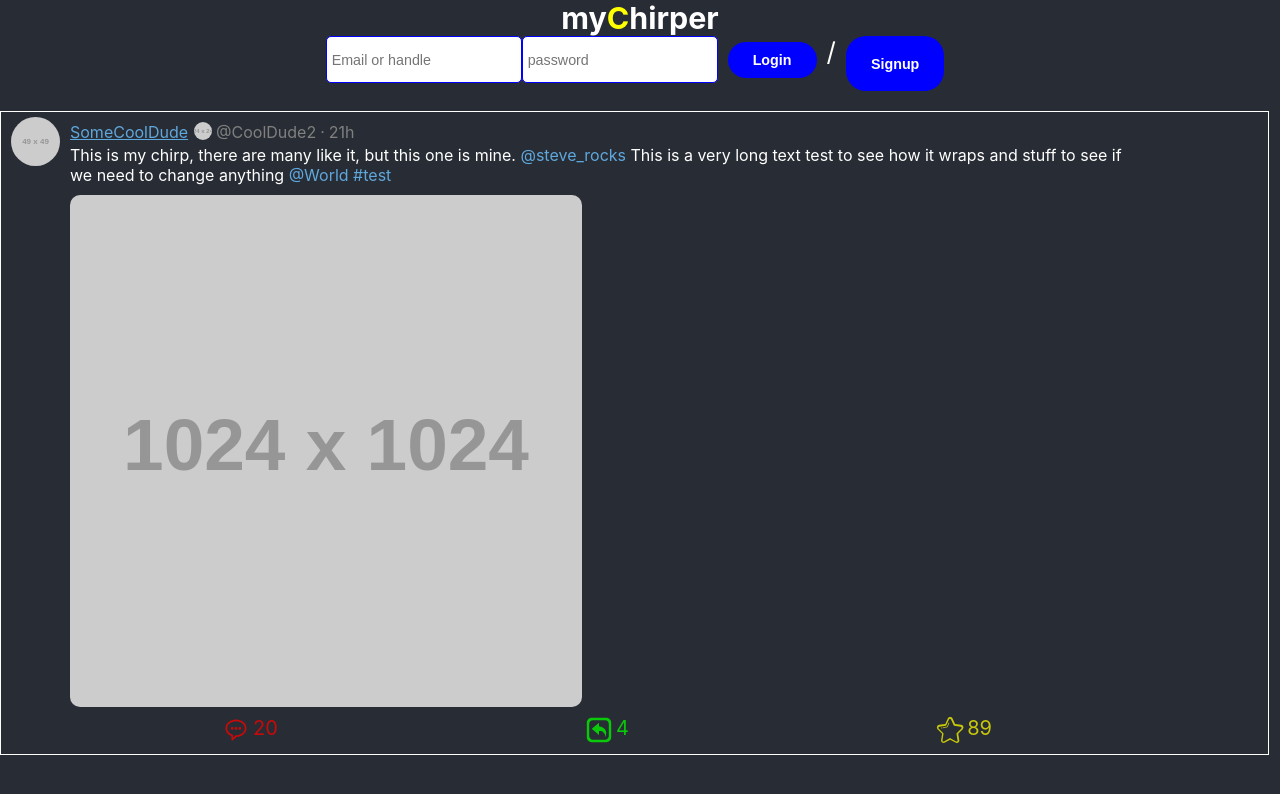
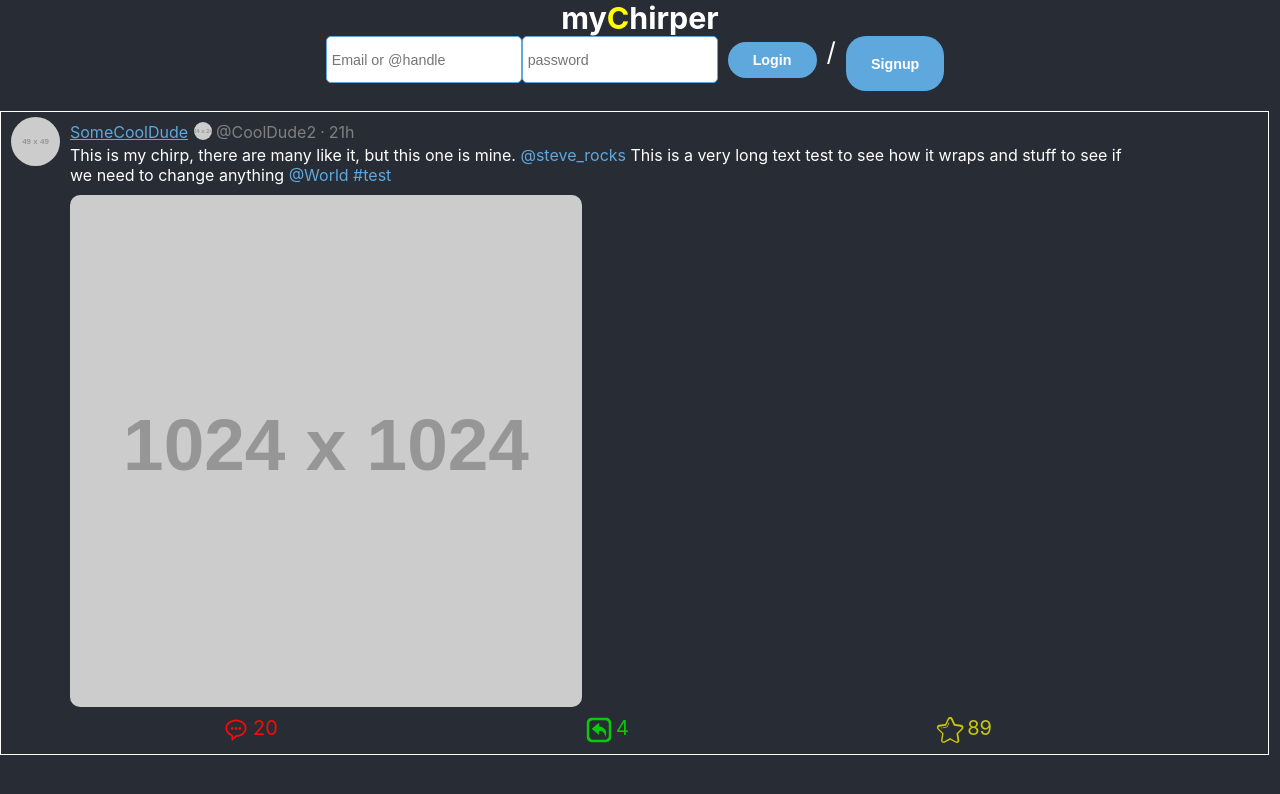
Before and after one commit to Michael-Lafreniere/chirper, a React (Create React App) app in the folder client/: page / in a window 1280 px wide. Both pictures are taken after a click on the button "Login". Shown: the top 794 px of the page. Built offline with nearby package versions, Linux system fonts and the light colour scheme.

Commit message:
Can now successfully login and set local data with user info & access tokens.  Need to detect logged in users and change header next.

```diff
--- a/client/src/App.css
+++ b/client/src/App.css
@@ -3,7 +3,9 @@
   --bkgrnd-color: #282c34;
   --base-color: #fff;
   --highlight-color: #5fa8de;
-  --comment-color: rgba(200, 10, 10, 255);
+  --comment-color: rgba(250, 10, 10, 255);
+  --error-color: rgba(198, 20, 20, 255);
+  --required-color: rgba(200, 10, 10, 255);
   --rechirp-color: rgba(10, 200, 10, 255);
   --star-color: rgba(200, 200, 10, 255);
 
--- a/client/src/components/Header.css
+++ b/client/src/components/Header.css
@@ -22,10 +22,10 @@ header {
 
 .login-signup input {
   padding: 5px;
-  background-color: white;
-  color: blue;
+  background-color: var(--base-color);
+  color: var(--highlight-color);
   outline: none;
-  border: 1px solid blue;
+  border: 1px solid var(--highlight-color);
   border-radius: 5px;
   height: 35px;
   font-size: 0.55em;
@@ -36,10 +36,23 @@ header {
   outline: none;
   border-radius: 20px;
   padding: 10px 25px;
-  background-color: blue;
-  color: white;
+  background-color: var(--highlight-color);
+  color: var(--base-color);
   margin: 0 10px;
   font-size: 0.55em;
   font-weight: 550;
   cursor: pointer;
 }
+
+.error-input {
+  border: 2px solid var(--error-color);
+  border-radius: 4px;
+}
+
+.error-text {
+  margin: 0.25em 0 0 0;
+  padding: 0;
+  color: var(--error-color);
+  font-style: bold;
+  font-size: 1.2rem;
+}
--- a/client/src/components/InputField.css
+++ b/client/src/components/InputField.css
@@ -61,7 +61,7 @@ input::selection {
 
 .required {
   font-size: 0.85em;
-  color: red;
+  color: var(--required-color);
   margin-right: 3px;
 }
 
@@ -80,7 +80,7 @@ textarea:focus {
 .input-form input:focus + .label-name .content-name .required,
 .input-form input:valid + .label-name .content-name .required {
   transform: translateY(-5%);
-  color: red;
+  color: var(--error-color);
 }
 
 .input-form input:focus + .label-name::after,
@@ -94,5 +94,5 @@ textarea:focus {
   bottom: -40%;
   left: 0%;
   font-size: 0.85em;
-  color: red;
+  color: var(--error-color);
 }
--- a/client/src/components/InputField.js
+++ b/client/src/components/InputField.js
@@ -11,6 +11,7 @@ import './InputField.css';
   @minLength: number of characters needed at a minimum.
   @maxLength: maximum number of characters allowed.
   @progressiveErrorChecking: true or false (default)
+  @requiredSymbol: text, default is *
 */
 
 class InputField extends Component {
@@ -34,8 +35,7 @@ class InputField extends Component {
       this.state.maxLength
     );
     if (error !== undefined) this.setState({ error });
-    if (this.state.update !== undefined)
-      this.state.update(event);
+    if (this.state.update !== undefined) this.state.update(event);
   };
 
   onKeyUp = event => {
@@ -75,7 +75,8 @@ class InputField extends Component {
       onChange,
       disabled,
       error,
-      maxLength
+      maxLength,
+      requiredSymbol
     } = this.props;
 
     const attrs = {
@@ -90,6 +91,9 @@ class InputField extends Component {
     };
 
     if (name === undefined) attrs.name = this.state.text;
+    let errorMsg = null;
+    if (this.state.error)
+      errorMsg = <span className="error">{this.state.error}</span>;
     if (classes) attrs.classNames = classes;
     if (this.state.type === 'email' || this.state.input === 'textOnly')
       attrs.type = 'text';
@@ -99,11 +103,8 @@ class InputField extends Component {
     if (this.state.width === 'long') divClass += ' input-form_long-width';
 
     let required = null;
-    if (this.state.required) required = <span className="required">*</span>;
-
-    let errorMsg = null;
-    if (this.state.error)
-      errorMsg = <span className="error">{this.state.error}</span>;
+    if (this.state.required)
+      required = <span className="required">{requiredSymbol}</span>;
 
     return (
       <div className={divClass}>
@@ -138,7 +139,8 @@ InputField.propTypes = {
   update: PropTypes.func,
   disabled: PropTypes.bool,
   require: PropTypes.bool,
-  error: PropTypes.string
+  error: PropTypes.string,
+  requiredSymbol: PropTypes.string
 };
 
 InputField.defaultProps = {
@@ -153,7 +155,8 @@ InputField.defaultProps = {
   update: () => {},
   disabled: false,
   required: false,
-  error: null
+  error: null,
+  requiredSymbol: '*'
 };
 
 export default InputField;
--- a/client/src/components/Login.js
+++ b/client/src/components/Login.js
@@ -1,17 +1,70 @@
 import React, { useState } from 'react';
+
+import { authUser } from '../utils/dbHelpers';
+
+import LoginFormValidation from '../utils/LoginFormValidation';
+import LoginFormAuthorization from '../utils/LoginFormAuthorization';
+
+const INITIAL_STATE = {
+  account: '',
+  password: ''
+};
 
 export default function Login() {
   const [open, setOpen] = useState(true);
+  const [serverError, setServerError] = React.useState(null);
+  const {
+    handleSubmit,
+    handleChange,
+    handleBlur,
+    values,
+    errors,
+    isSubmitting
+  } = LoginFormValidation(
+    INITIAL_STATE,
+    LoginFormAuthorization,
+    authenticateUser
+  );
+
+  async function authenticateUser() {
+    const { account, password } = values;
+    try {
+      await authUser(account, password);
+      setOpen(false);
+    } catch (error) {
+      console.log('Authentication error:', error);
+      setServerError(error);
+    }
+  }
 
   return (
     <>
       {open ? (
         <button onClick={() => setOpen(!open)}>Login</button>
       ) : (
-        <form>
-          <input type="text" placeholder="Email or handle" />
-          <input type="password" placeholder="password" />
-          <button>Login</button>
+        <form onSubmit={handleSubmit}>
+          <input
+            name="account"
+            value={values.account}
+            type="text"
+            onChange={handleChange}
+            onBlur={handleBlur}
+            className={errors.account && 'error-input'}
+            placeholder="Email or @handle"
+          />
+          {errors.account && <p className="error-text">{errors.account}</p>}
+          <input
+            name="password"
+            value={values.password}
+            type="password"
+            onChange={handleChange}
+            onBlur={handleBlur}
+            className={errors.password && 'error-input'}
+            placeholder="password"
+          />
+          {errors.password && <p className="error-text">{errors.password}</p>}
+          {serverError && <p className="error-text">{serverError}</p>}
+          <button disabled={isSubmitting}>Login</button>
         </form>
       )}
     </>
--- /dev/null
+++ b/client/src/utils/LoginFormAuthorization.js
@@ -0,0 +1,14 @@
+export default function LoginFormAuthorization(user) {
+  let errors = {};
+  if (!user.account) {
+    errors.account = 'Required';
+  } else if (user.account[0] === '@') {
+    if (user.account.length < 4) errors.account = 'Handle to short';
+  } else if (!/^[A-Z0-9._%+-]+@[A-Z0-9.-]+\.[A-Z]{2,}$/i.test(user.account)) {
+    errors.account = 'Invalid email address';
+  }
+  if (!user.password) {
+    errors.password = 'Required';
+  }
+  return errors;
+}
--- /dev/null
+++ b/client/src/utils/LoginFormValidation.js
@@ -0,0 +1,53 @@
+import React from 'react';
+
+export default function LoginFormValidation(
+  initialState,
+  validate,
+  authenticate
+) {
+  const [values, setValues] = React.useState(initialState);
+  const [isSubmitting, setSubmitting] = React.useState(false);
+  const [errors, setErrors] = React.useState({});
+
+  React.useEffect(() => {
+    if (isSubmitting) {
+      const noErrors = Object.keys(errors).length === 0;
+      if (noErrors) {
+        authenticate();
+        setSubmitting(false);
+      } else {
+        setSubmitting(false);
+      }
+    }
+  }, [errors, isSubmitting, authenticate]);
+
+  function handleBlur(event) {
+    const validationErrors = validate(values);
+    setErrors(validationErrors);
+    // setSubmitting(true);
+  }
+
+  function handleChange(event) {
+    // const [name, value] = event.target;
+    setValues({
+      ...values,
+      [event.target.name]: event.target.value
+    });
+  }
+
+  function handleSubmit(event) {
+    event.preventDefault();
+    const validationErrors = validate(values);
+    setErrors(validationErrors);
+    setSubmitting(true);
+  }
+
+  return {
+    handleSubmit,
+    handleChange,
+    handleBlur,
+    values,
+    errors,
+    isSubmitting
+  };
+}
--- a/client/src/utils/dbHelpers.js
+++ b/client/src/utils/dbHelpers.js
@@ -1,3 +1,5 @@
+const authServer = 'http://192.168.1.71:4000';
+
 export async function submitUser(user, address) {
   const data = {
     name: user.name,
@@ -10,7 +12,7 @@ export async function submitUser(user, address) {
     password: user.password
   };
 
-  const url = address ? address : 'http://192.168.1.71:4000';
+  const url = address ? address : authServer;
 
   fetch(`${url}/create-user`, {
     method: 'POST',
@@ -31,3 +33,33 @@ export async function submitUser(user, address) {
       }
     });
 }
+
+export async function authUser(account, password, address) {
+  const url = address ? address : authServer;
+  const user = {
+    account,
+    password
+  };
+
+  fetch(`${url}/user-login`, {
+    method: 'POST',
+    headers: {
+      'Content-Type': 'application/json',
+      Accept: 'application/json'
+    },
+    body: JSON.stringify(user)
+  })
+    .then(response => response.json())
+    .then(data => {
+      if (data.message && data.message === 'successful') {
+        localStorage.setItem('displayName', data.user.displayName);
+        localStorage.setItem('handle', data.user.handle);
+        localStorage.setItem('userImage', data.user.userImage);
+        localStorage.setItem('userSince', data.user.userSince);
+        localStorage.setItem('accessToken', data.accessToken);
+        localStorage.setItem('refreshToken', data.refreshToken);
+      } else if (data.message && data.message) {
+        console.log('error:', data.message);
+      }
+    });
+}
```
Also changed, not shown: 1 other file (tests, documents, lock files or other folders).
